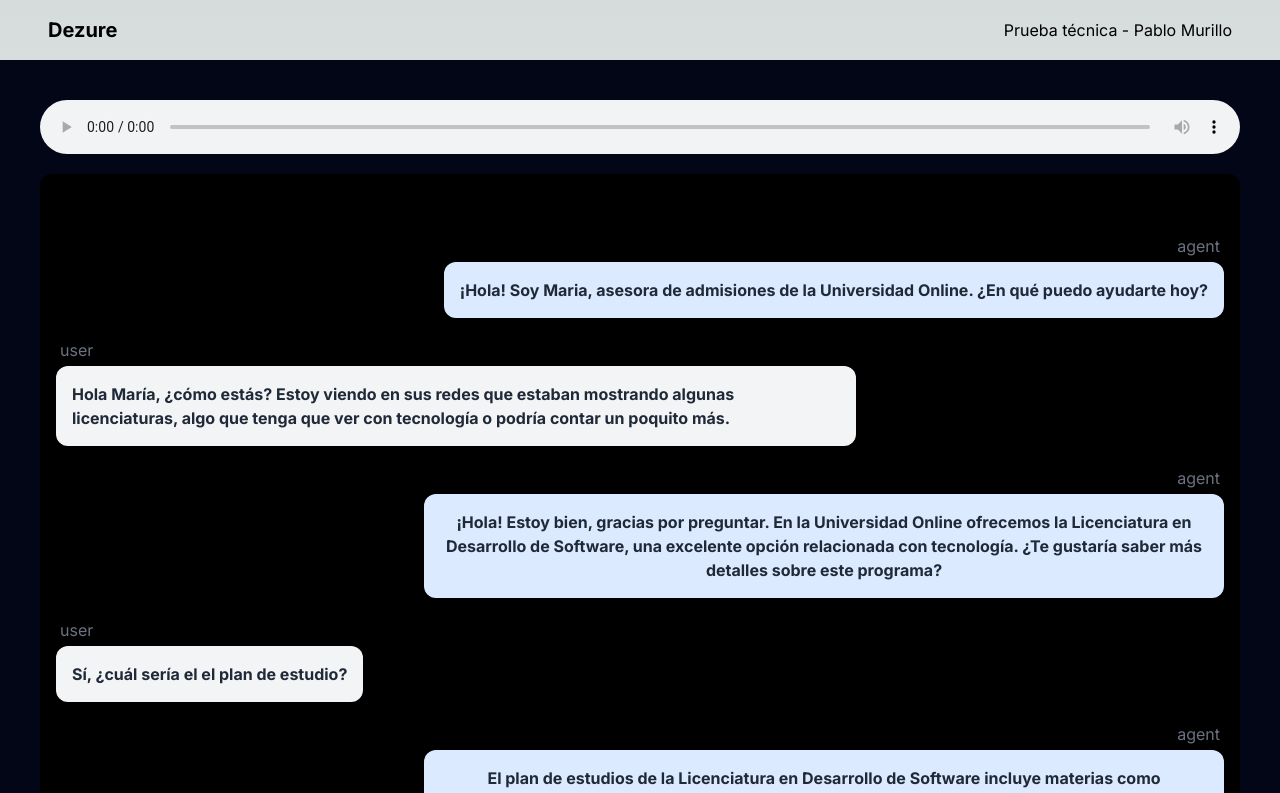
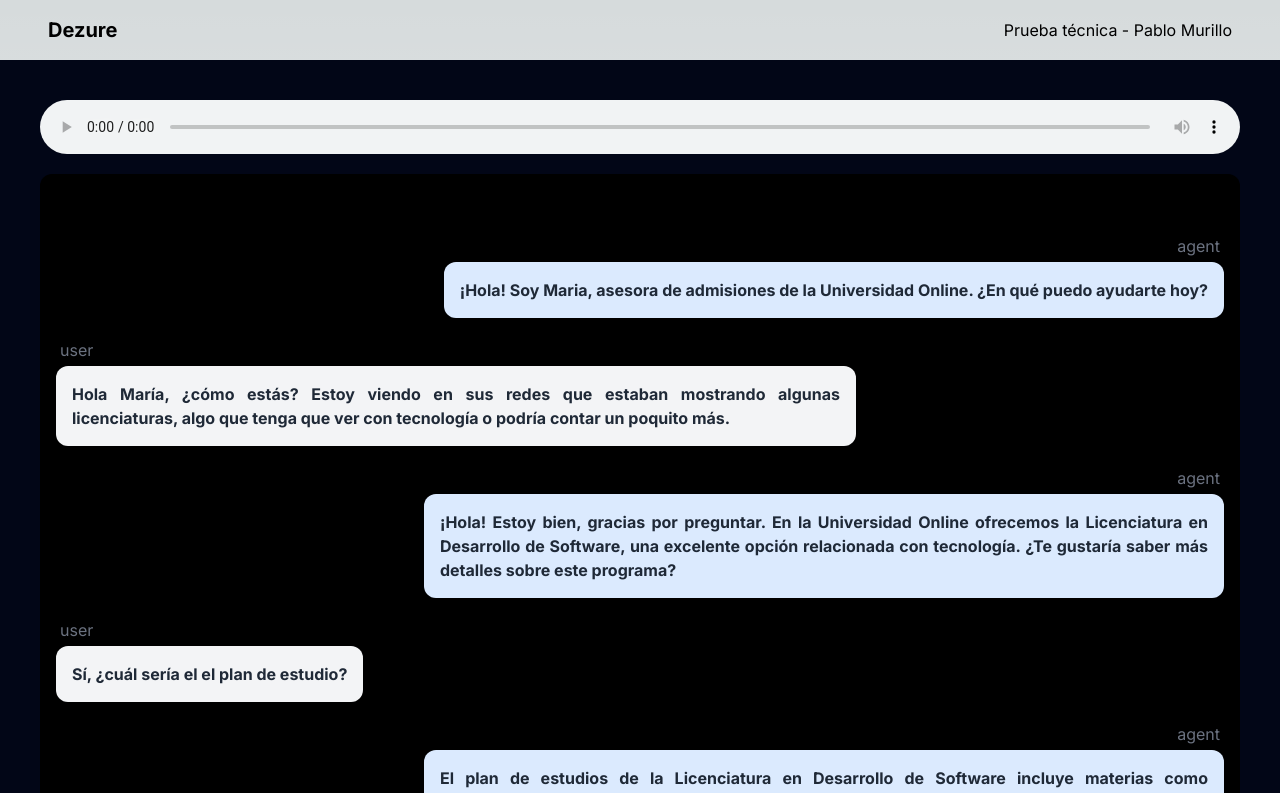
Before and after one commit to PabloMur/dezure, a Next.js app: page / in a window 1280 px wide. Shown: the top 793 px of the page. Built offline with nearby package versions, Linux system fonts and the light colour scheme.

Commit message:
text gap fixed

```diff
--- a/src/components/ui/Message.tsx
+++ b/src/components/ui/Message.tsx
@@ -18,7 +18,7 @@ const AgentMessage = ({ content, role, start, end, callback }: MessageType) => {
         className="bg-blue-100 text-gray-800 font-bold p-4 rounded-xl max-w-[800px]"
         onClick={handleClick}
       >
-        <p>{content}</p>
+        <p className="text-justify">{content}</p>
       </button>
     </div>
   );
@@ -36,7 +36,7 @@ const UserMessage = ({ content, role, start, end, callback }: MessageType) => {
         className="bg-gray-100 text-gray-800 font-bold p-4 rounded-xl max-w-[800px]"
         onClick={handleClick}
       >
-        <p className="text-left">{content}</p>
+        <p className="text-justify">{content}</p>
       </button>
     </div>
   );
```
